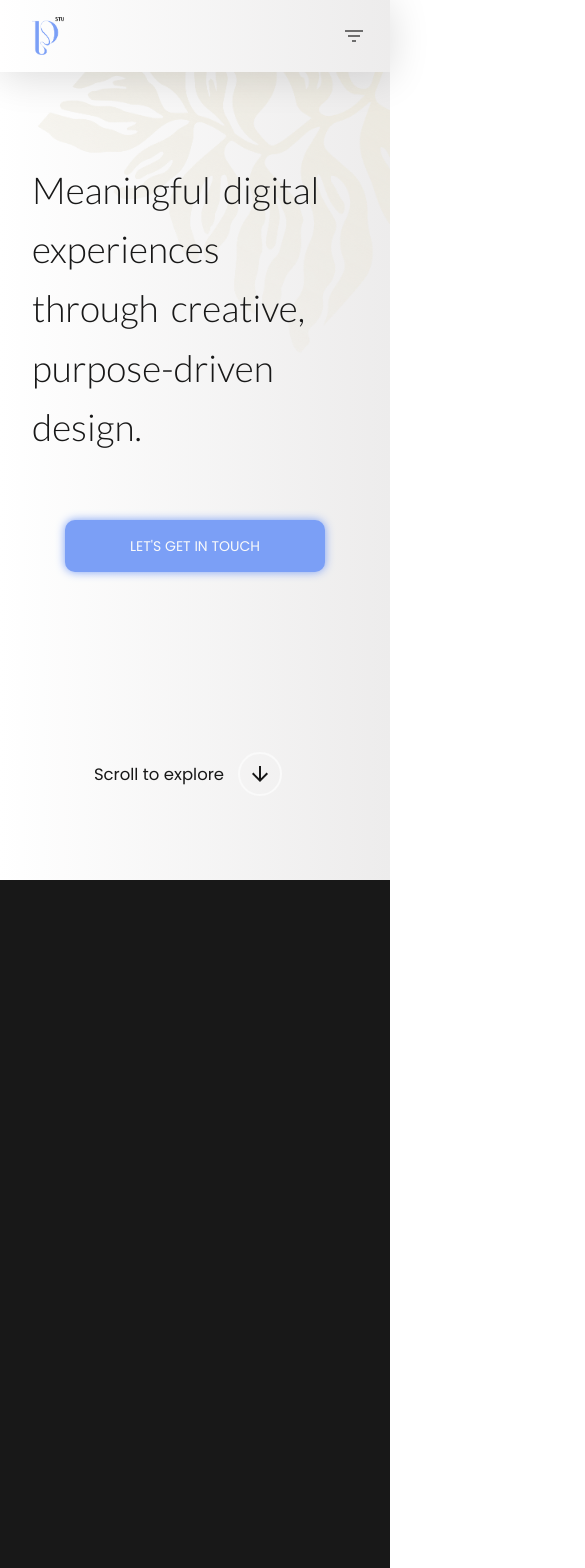
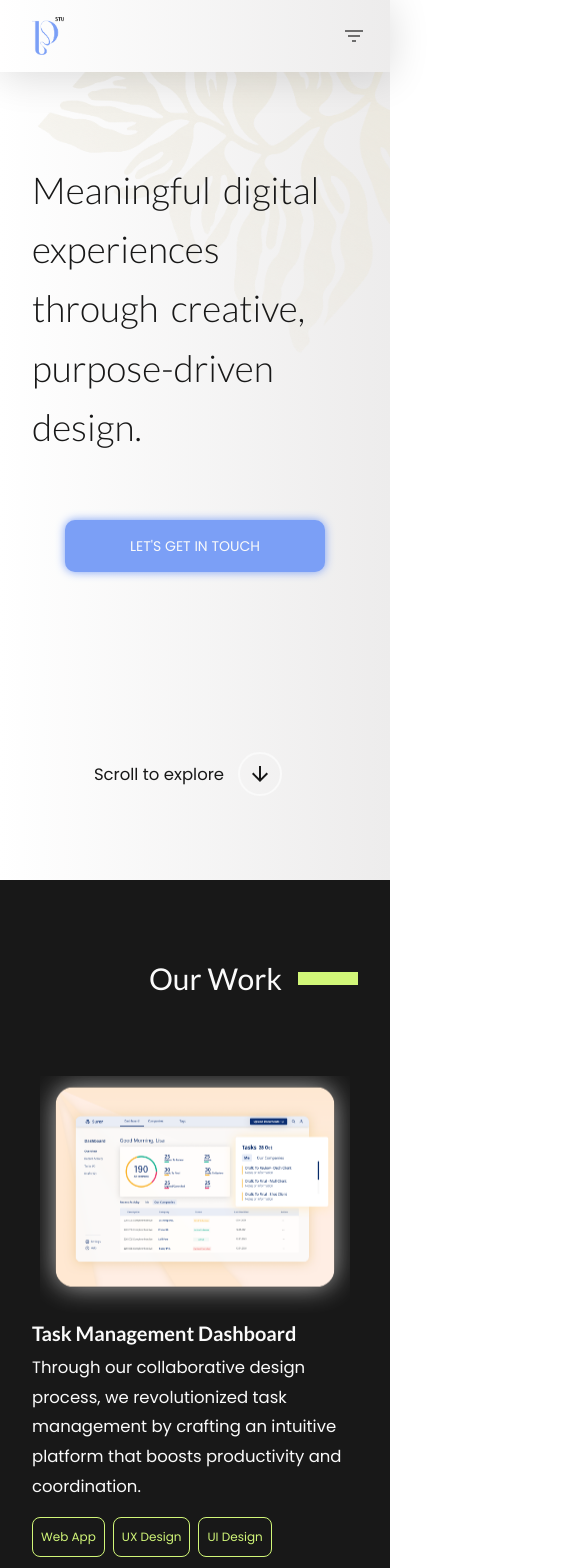
Before and after one commit to mflugelman/piba-studio, a React (Create React App) app: page / in a window 390 px wide. Shown: the top 1568 px of the page, 585 px wide, since content can reach past the window. Built offline with nearby package versions, Linux system fonts and the light colour scheme.

Commit message:
fix ourwork

```diff
--- a/src/App.tsx
+++ b/src/App.tsx
@@ -16,6 +16,7 @@ import { useInView } from "react-intersection-observer";
 import { useEffect, useState } from "react";
 import NavBar from "./components/NavBar";
 import OurWork from "./pages/OurWork";
+import { Box } from "@mui/material";
 
 let theme = responsiveFontSizes(themes.theme);
 
@@ -67,15 +68,13 @@ function App() {
           <div ref={servicesRef} id="services">
             <Services />
           </div>
-          <div>
-            <ThisIsPiba />
+          <div>{/* <ThisIsPiba /> */}</div>
+          <div ref={aboutUsRef} id="about-us">
+            {/* <TailoredInnovation /> */}
           </div>
-          <div ref={aboutUsRef} id="about-us">
-            <TailoredInnovation />
-          </div>
-          <WorkWithUs />
+          {/* <WorkWithUs /> */}
           <div ref={sayHiRef} id="say-hi">
-            <LetsTalk />
+            {/* <LetsTalk /> */}
           </div>
           <Footer />
         </Layout>
--- a/src/components/Carousel/VerticalCarousel.tsx
+++ b/src/components/Carousel/VerticalCarousel.tsx
@@ -141,17 +141,21 @@ const VerticalCarousel: React.FC<VerticalCarouselProps> = () => {
   //   };
   // };
 
+  const scale = isMobile ? 0.9 : 0.8;
+
   const getBoxStyles = (selected: boolean): SxProps => {
     return {
       borderRadius: 5,
-      transform: `scale(0.8)`,
+      transform: `scale(${scale})`,
       transition: "transform 0.5s ease-in-out",
       boxShadow: selected ? "0px 0px 30px rgba(255, 255, 255, 0.64)" : "none",
       m: "0 auto",
       "&:hover": {
         transform: selected
-          ? `scale(0.82) translateY(-${isMobile ? 0 : 5 * selectedSlide}%)`
-          : "scale(0.75)",
+          ? `scale(${scale * 1.05}) translateY(-${
+              isMobile ? 0 : 5 * selectedSlide
+            }%)`
+          : `scale(${scale * 0.8})`,
         transition: "transform 0.3s ease-in-out",
       },
     };
@@ -173,7 +177,11 @@ const VerticalCarousel: React.FC<VerticalCarouselProps> = () => {
             {carrouselData.map((carrouselComponent, index) => (
               <Box
                 key={"slide" + index}
-                sx={{ transform: `translateY(${50 + selectedSlide}%)` }}
+                sx={{
+                  transform: isMobile
+                    ? null
+                    : `translateY(${50 + selectedSlide}%)`,
+                }}
               >
                 <Box key={index} sx={getBoxStyles(index === selectedSlide)}>
                   <Box
--- a/src/components/ContentBox.tsx
+++ b/src/components/ContentBox.tsx
@@ -17,7 +17,6 @@ const ContentBox = (props: ContentBoxProps) => {
       <Box
         sx={{
           width: { xs: "100%", xl: 1200 },
-          display: "flex",
           justifyContent: "center",
           alignItems: "center",
         }}
--- a/src/pages/OurWork.tsx
+++ b/src/pages/OurWork.tsx
@@ -10,7 +10,7 @@ const OurWork = () => {
   return (
     <Box sx={{ backgroundColor: "black.main", pt: 10 }}>
       <ContentBox>
-        <Box sx={{ pr: { xs: 4, md: 8 } }}>
+        <Box sx={{ pr: { xs: 4, md: 8 }, pl: { xs: 4, md: 8 } }}>
           <DashTitle dashPosition="right" color="white">
             {t("OurWork")}
           </DashTitle>
```
